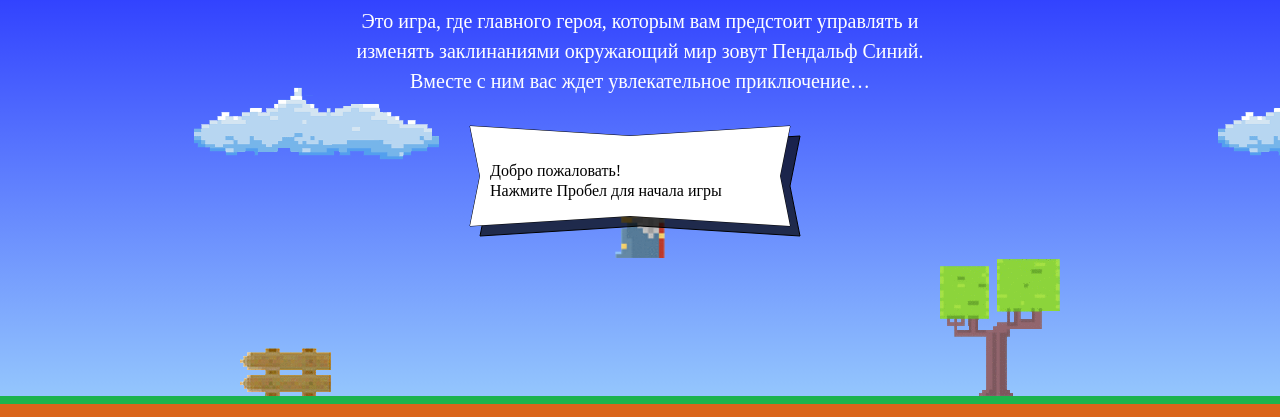
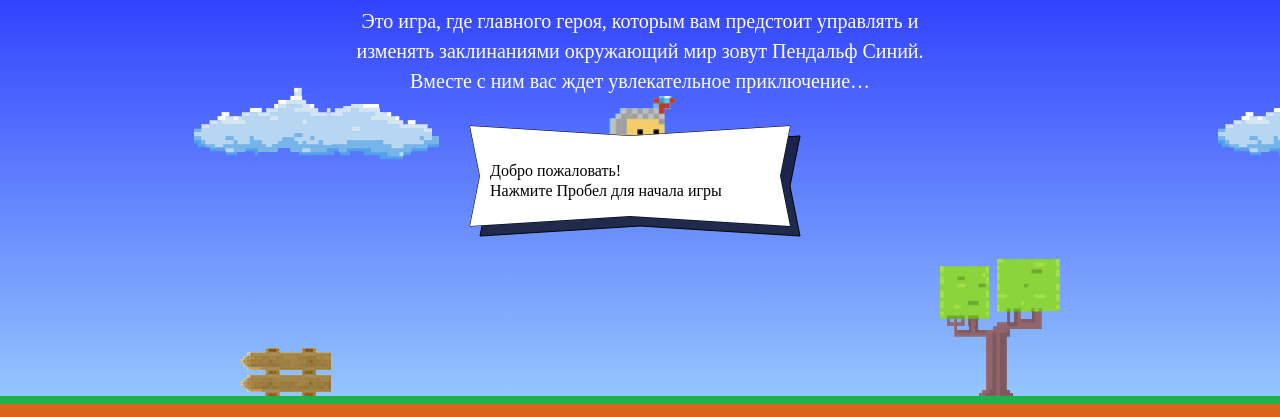
Before and after one commit to mazovladimir/231833-code-and-magick, a website: page index.html in a window 1280 px wide. Shown: the part 203-620 px from the top of the page. Drawn offline with Linux system fonts and the light colour scheme; a web font is replaced by a local one.

Commit message:
update 6

```diff
--- a/index.html
+++ b/index.html
@@ -185,10 +185,10 @@
   };
   function getWizardX(width) {
     return (width / 2) - (wizardWidth / 2);
-  };
+  }
   function getWizardY(height) {
-    return (height - getWizardHeight()) / 3;;
-  };
+    return height * 0.3 - getWizardHeight();
+  }
 </script>
 <script src="./js/game.js"></script>
 
```
